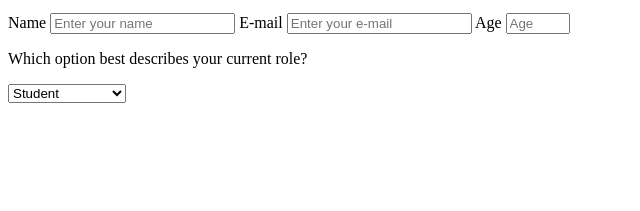
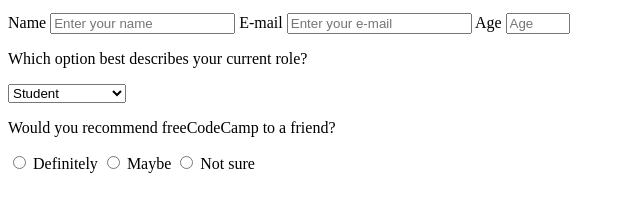
Before and after one commit to WendelBitencourt/Survey_Form_freeCodeCamp, a plain HTML site: page index.html in a window 1280 px wide. Shown: the part 101-312 px from the top of the page, without its empty margins (0-640 px from the left). Drawn offline with Linux system fonts and the light colour scheme.

Commit message:
Checkbox

```diff
--- a/index.html
+++ b/index.html
@@ -41,6 +41,19 @@
             </select>
 
 
+            <p>Would you recommend freeCodeCamp to a friend?</p>
+            <label for="">
+                <input type="radio" name="user-recommend" value="definitely">
+                Definitely
+            </label>
+            <label for="">
+                <input type="radio" name="user-recommend" value="maybe">
+                Maybe
+            </label>
+            <label for="">
+                <input type="radio" name="user-recommend" value="not-sure">
+                Not sure
+            </label>
 
         </form>
     </main>
```
